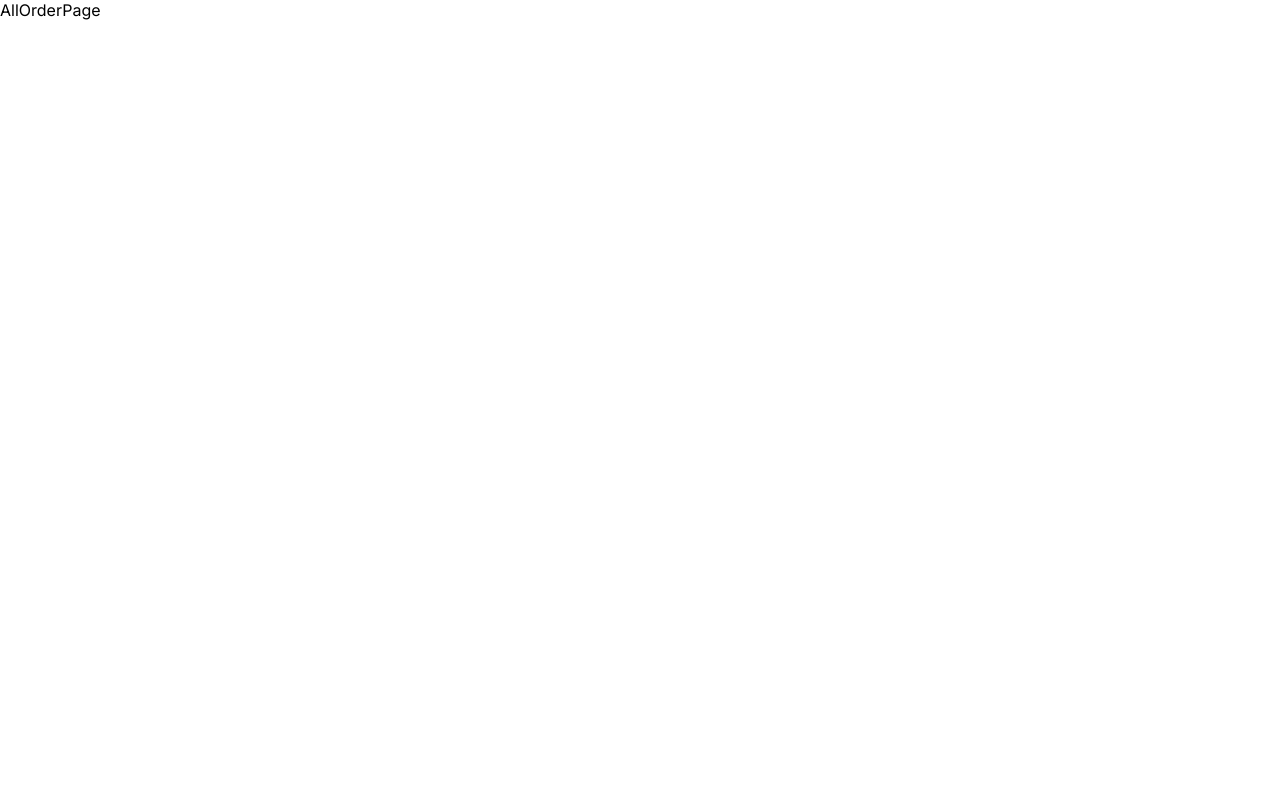
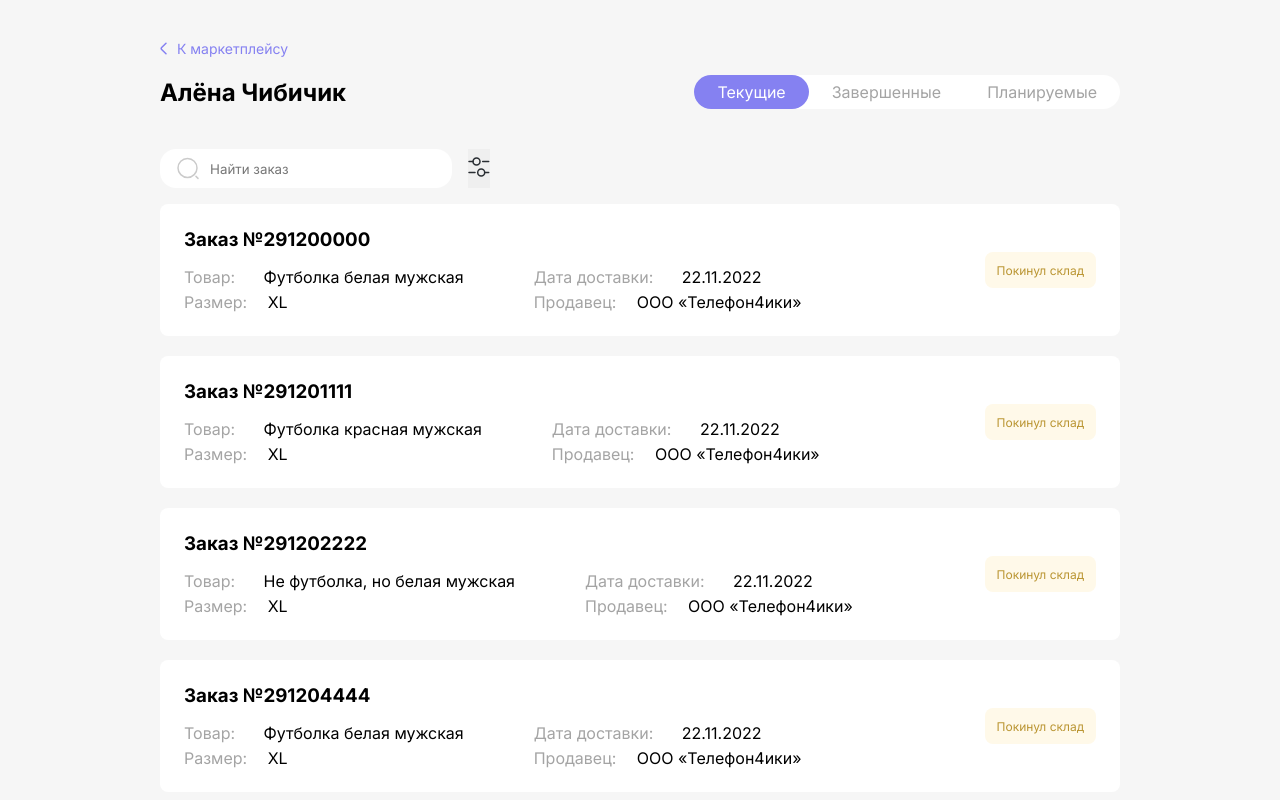
Before and after one commit to Carnifex111/Robodel, a React (Create React App) app: page /orderPage in a window 1280 px wide. Built offline with nearby package versions, Linux system fonts and the light colour scheme.

Commit message:
страница где можно смотреть свои доставки

```diff
--- /dev/null
+++ b/src/components/allOrderItem/allOrderItem.js
@@ -0,0 +1,27 @@
+import "./allOrderItem.scss";
+
+const AllOrderItem = ({el}) => {
+
+    const {title, name, size, date, seller, process} = el;
+
+    return (
+        <div className="aop__orders-item">
+            <div className="aop__orders-content">
+                <h3>{title}</h3>
+                <div className="aop__orders-detail">
+                    <div>
+                        <p>Товар: <span>{name}</span></p>
+                        <p>Размер: <span>{size}</span></p>
+                    </div>
+                    <div>
+                        <p>Дата доставки: <span>{date}</span></p>
+                        <p>Продавец: <span>{seller}</span></p>
+                    </div>
+                </div>
+            </div>
+            <p className="aop__orders-status">{process}</p>
+        </div>
+    );
+}
+
+export default AllOrderItem;
--- /dev/null
+++ b/src/components/allOrderItem/allOrderItem.scss
@@ -0,0 +1,45 @@
+.aop__orders-item {
+    background-color: #fff;
+    width: 100%;
+    padding: 24px;
+    border-radius: 8px;
+    display: flex;
+    justify-content: space-between;
+    .aop__orders-content {
+        .aop__orders-detail {
+            margin-top: 16px;
+            display: flex;
+            gap: 70px;
+            & > div {
+                display: flex;
+                flex-direction: column;
+                gap: 5px;
+                p {
+                    color: #A4A4A4;
+                    span {
+                        color: #000000;
+                    }
+                    &:first-child {
+                        span {
+                            margin-left: 24px;
+                        }
+                    }
+                    &:last-child {
+                        span {
+                            margin-left: 16px;
+                        }
+                    }
+                }
+            }
+        }
+    }
+    .aop__orders-status {
+        align-self: center;
+        border-radius: 8px;
+        font-size: 12px;
+        background-color: #FFF9E9;
+        padding: 10.5px 12px;
+        color: #BA9532;
+    }
+
+}
--- a/src/pages/allOrderPage/allOrderPage.js
+++ b/src/pages/allOrderPage/allOrderPage.js
@@ -1,10 +1,71 @@
+import { useEffect, useState } from "react";
+
+import AllOrderItem from "../../components/allOrderItem/allOrderItem";
+
+import "./allOrderPage.scss";
+import data from "./data.json";
+
+import arrow from "../../resources/icon/arrow-left.svg";
+import filter from "../../resources/icon/filter.svg"
 
 
 const AllOrderPage = () => {
+
+    const [active, setActive] = useState(0);
+
+    useEffect(() => {
+
+        const items = document.querySelectorAll('.aop__header-item');
+        items.forEach(item => {
+            item.classList.remove('aop__header--active');
+        });
+        items[active].classList.add('aop__header--active');
+
+    }, [active]);
+
     return(
-        <>
-        AllOrderPage
-        </>
+        <div className="aop">
+            <div className="aop__container">
+
+                <p className="aop__back"><img src={arrow} alt="back" /> К маркетплейсу</p>
+
+                <div className="aop__header">
+
+                    <h2 className="aop__header-name">Алёна Чибичик</h2>
+
+                    <div className="aop__header-items">
+
+                        <div onClick={() => {setActive(0)}} className="aop__header-item">
+                            <p>Текущие</p>
+                        </div>
+                        <div onClick={() => {setActive(1)}} className="aop__header-item">
+                            <p>Завершенные</p>
+                        </div>
+                        <div onClick={() => {setActive(2)}} className="aop__header-item">
+                            <p>Планируемые</p>
+                        </div>
+
+                    </div>
+
+                </div>
+
+                <div className="aop__filters">
+                    <div className="aop__filters-wrapper-input">
+                        <input type="text" placeholder="Найти заказ"/>
+                    </div>
+                    <button><img src={filter} alt="filter icon" /></button>
+                </div>
+
+                <div className="aop__orders">
+                    {
+                        data[active].map(el => {
+                            return ( <AllOrderItem key={el.id} el={el}/> );
+                        })
+                    }
+
+                </div>
+            </div>
+        </div>
     )
 }
 
--- /dev/null
+++ b/src/pages/allOrderPage/allOrderPage.scss
@@ -0,0 +1,89 @@
+body ::-webkit-scrollbar {
+    width: 0;
+}
+.aop {
+    width: 100%;
+    height: 100vh;
+    background-color: #F6F6F6;
+    overflow: hidden;
+    .aop__container {
+        width: 1280px;
+        margin: 0 auto;
+        padding: 40px 160px 0 160px;
+        .aop__back {
+            font-size: 14px;
+            display: flex;
+            align-items: center;
+            gap: 10px;
+            color: #8581F1;
+        }
+        .aop__header {
+            display: flex;
+            margin-top: 18px;
+            justify-content: space-between;
+            align-items: center;
+            width: 100%;
+            .aop__header-name {
+                font-weight: 700;
+                font-size: 24px;
+                line-height: 29px;
+            }
+            .aop__header-items {
+                position: relative;
+                display: flex;
+                background-color: #fff;
+                border-radius: 24px;
+                .aop__header-item {
+                    cursor: pointer;
+                    padding: 7.5px 23px;
+                    border-radius: 24px;
+                    p {
+                        font-weight: 400;
+                        font-size: 16px;
+                        line-height: 19px;
+                        color: #A4A4A4;
+                    }
+                }
+                .aop__header--active {
+                    background-color: #8581F1;
+                    p {
+                        color: #fff;
+                    }
+                }
+            }
+        }
+        .aop__filters {
+            margin-top: 40px;
+            display: flex;
+            gap: 16px;
+            .aop__filters-wrapper-input {
+                position: relative;
+                &::before {
+                    content: url("../../resources/icon/search.svg");
+                    position: absolute;
+                    top: 50%;
+                    transform: translateY(-45%);
+                    left: 16px;
+                    pointer-events: none;
+                }
+                input {
+                    border-radius: 16px;
+                    border: none;
+                    padding: 11.5px 50px;
+                    &:focus {
+                        outline: none;
+                    }
+                }
+            }
+        }
+        .aop__orders {
+            display: flex;
+            flex-direction: column;
+            width: 100%;
+            gap: 20px;
+            margin-top: 16px;
+            height: 78vh;
+            overflow-y: scroll;
+        }
+    }
+}
--- /dev/null
+++ b/src/pages/allOrderPage/data.json
@@ -0,0 +1,92 @@
+{
+    "0":
+    [
+        {
+            "id": 0,
+            "title": "Заказ №291200000",
+            "name": "Футболка белая мужская",
+            "size": "XL",
+            "date": "22.11.2022",
+            "seller": "ООО «Телефон4ики»",
+            "process": "Покинул склад"
+        },
+        {
+            "id": 1,
+            "title": "Заказ №291201111",
+            "name": "Футболка красная мужская",
+            "size": "XL",
+            "date": "22.11.2022",
+            "seller": "ООО «Телефон4ики»",
+            "process": "Покинул склад"
+        },
+        {
+            "id": 2,
+            "title": "Заказ №291202222",
+            "name": "Не футболка, но белая мужская",
+            "size": "XL",
+            "date": "22.11.2022",
+            "seller": "ООО «Телефон4ики»",
+            "process": "Покинул склад"
+        },
+        {
+            "id": 3,
+            "title": "Заказ №291204444",
+            "name": "Футболка белая мужская",
+            "size": "XL",
+            "date": "22.11.2022",
+            "seller": "ООО «Телефон4ики»",
+            "process": "Покинул склад"
+        }
+    ],
+    "1":
+    [
+        {
+            "id": 4,
+            "title": "Заказ №291205555",
+            "name": "Футболка белая мужская",
+            "size": "XL",
+            "date": "22.11.2022",
+            "seller": "ООО «Телефон4ики»",
+            "process": "Завершен"
+        },
+        {
+            "id": 5,
+            "title": "Заказ №291206666",
+            "name": "Футболка красная мужская",
+            "size": "XL",
+            "date": "22.11.2022",
+            "seller": "ООО «Телефон4ики»",
+            "process": "Завершен"
+        }
+    ],
+    "2":
+    [
+        {
+            "id": 6,
+            "title": "Заказ №291207777",
+            "name": "Футболка белая мужская",
+            "size": "XL",
+            "date": "22.11.2022",
+            "seller": "ООО «Телефон4ики»",
+            "process": "На складе"
+        },
+        {
+            "id": 7,
+            "title": "Заказ №291208888",
+            "name": "Футболка красная мужская",
+            "size": "XL",
+            "date": "22.11.2022",
+            "seller": "ООО «Телефон4ики»",
+            "process": "На складе"
+        },
+        {
+            "id": 8,
+            "title": "Заказ №291209999",
+            "name": "Не футболка, но белая мужская",
+            "size": "XL",
+            "date": "22.11.2022",
+            "seller": "ООО «Телефон4ики»",
+            "process": "На складе"
+        }
+    ]
+}
```
Also changed, not shown: src/resources/icon/filter.svg (added), src/resources/icon/search.svg (added).
